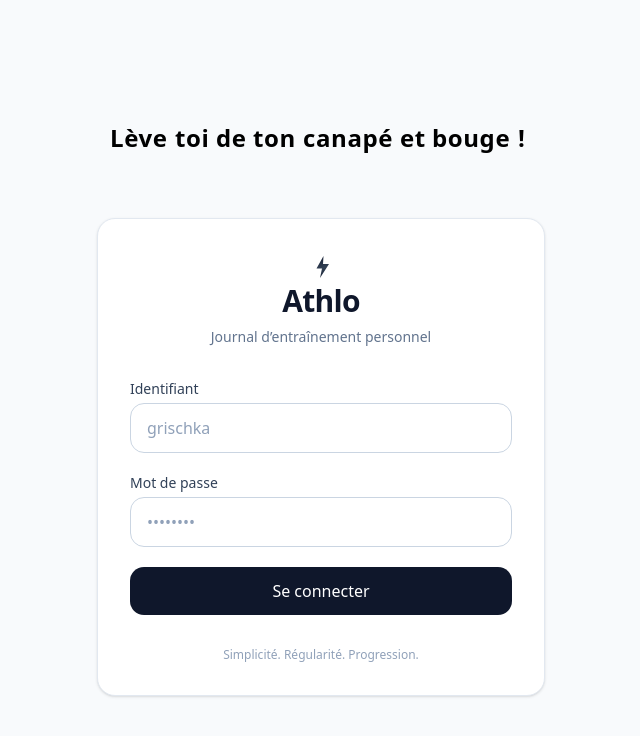
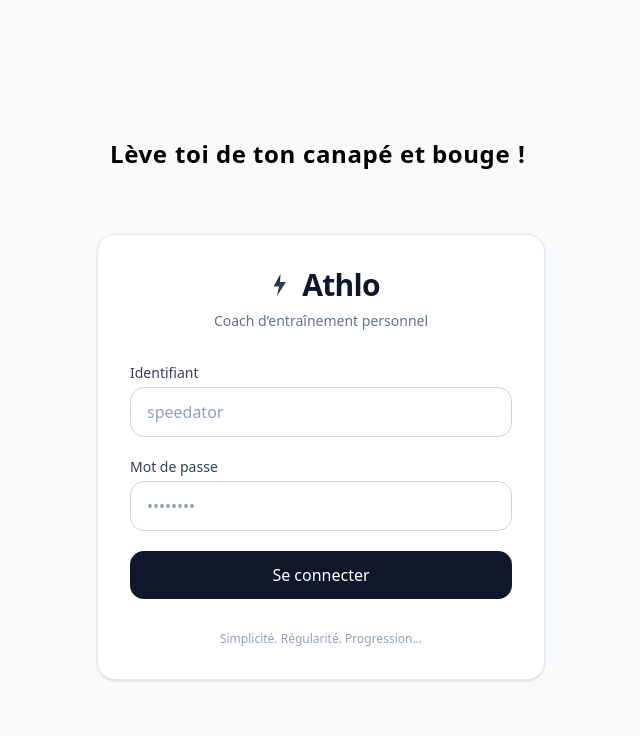
Before and after one commit to GrischK/Athlo, a React (Vite) app: page /login in a window 1280 px wide. Shown: the top 736 px of the page, without its empty margins (319-959 px from the left). Built offline with nearby package versions, Linux system fonts and the light colour scheme; no server answers.

Commit message:
💬 Texts

```diff
--- a/src/pages/Login.tsx
+++ b/src/pages/Login.tsx
@@ -45,6 +45,7 @@
       />
       <div className="w-full max-w-md rounded-2xl bg-white border border-slate-200 shadow-sm p-8">
         <div className="mb-8 text-center flex flex-col justify-center items-center">
+          <div className="flex items-center justify-center gap-2">
             <img
               src={logo}
               alt="Athlo"
@@ -53,8 +54,9 @@
             <h1 className="text-3xl font-semibold text-slate-900 tracking-tight">
               Athlo
             </h1>
+          </div>
           <p className="mt-2 text-sm text-slate-500">
-            Journal d’entraînement personnel
+            Coach d’entraînement personnel
           </p>
         </div>
 
@@ -69,7 +71,7 @@
               autoComplete="username"
               required
               className="w-full rounded-xl border border-slate-300 bg-white px-4 py-3 text-slate-900 placeholder-slate-400 focus:outline-none focus:ring-2 focus:ring-slate-900 focus:border-slate-900 transition"
-              placeholder="grischka"
+              placeholder="speedator"
             />
           </div>
 
@@ -104,7 +106,7 @@
         </form>
 
         <div className="mt-8 text-center text-xs text-slate-400">
-          Simplicité. Régularité. Progression.
+          Simplicité. Régularité. Progression...
         </div>
       </div>
     </div>
```
Lines whose indentation alone changed are shown as unchanged.
